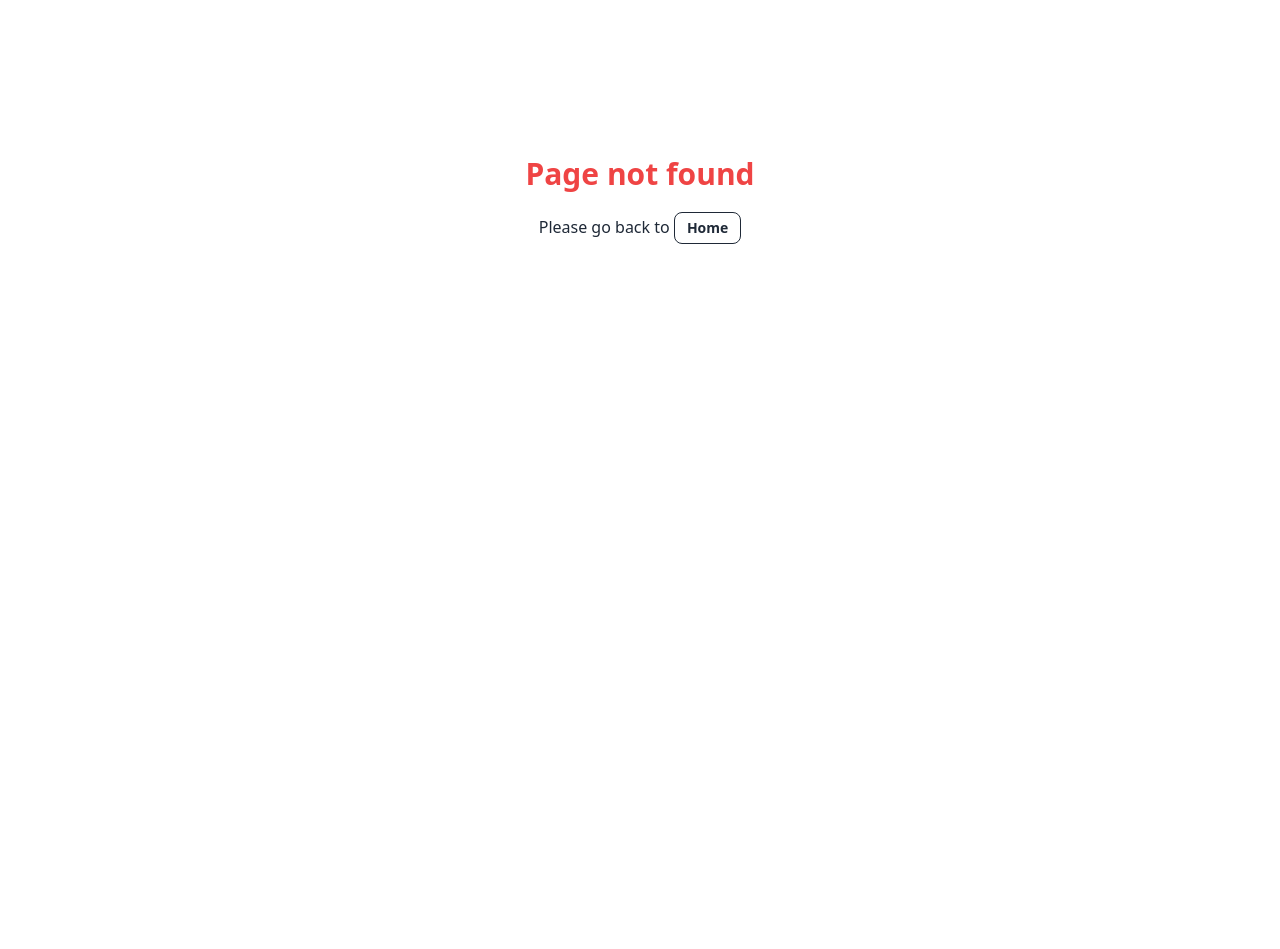
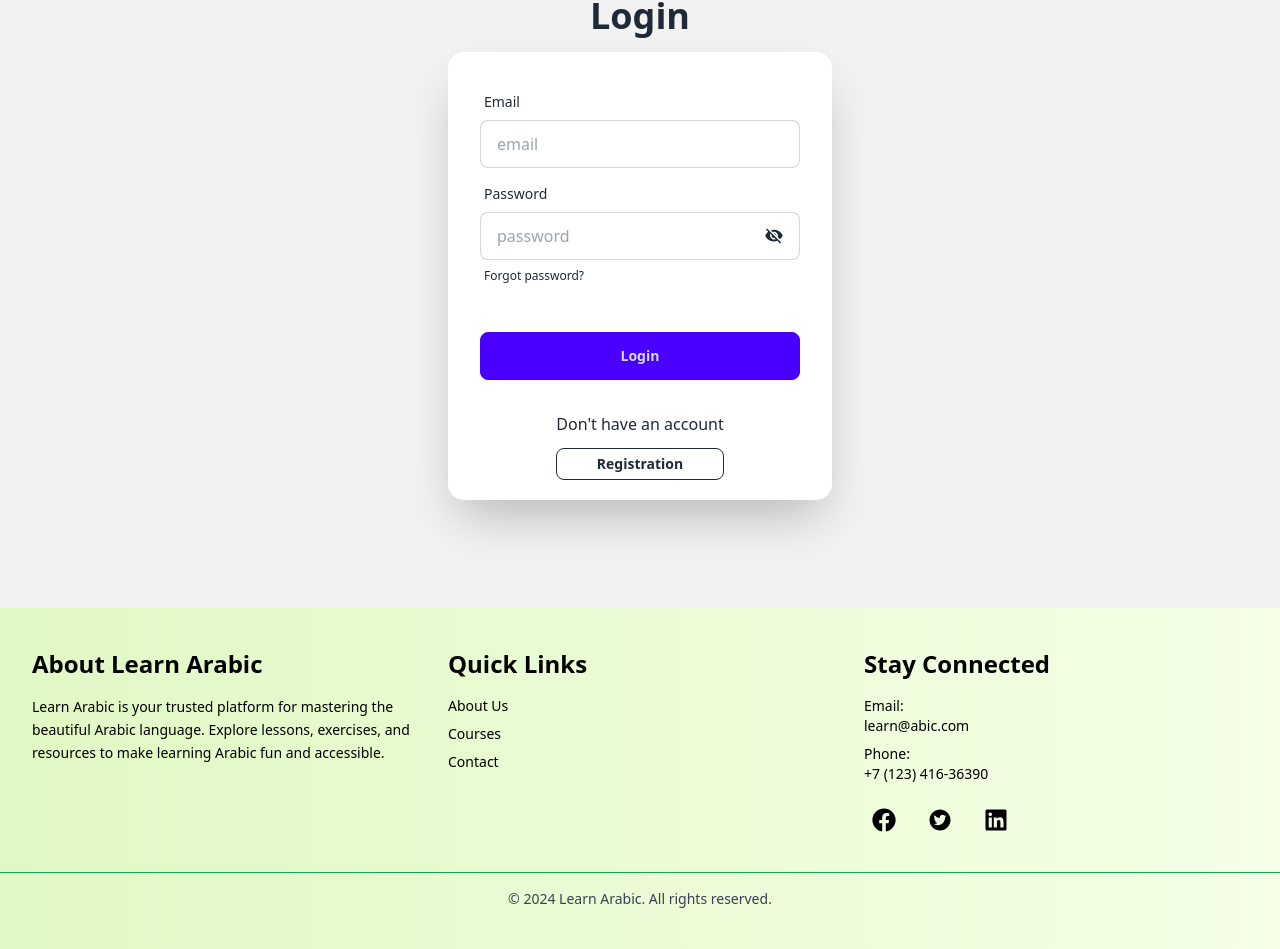
Before and after one commit to fahimKhanOnly/learn-arabic, a React (Vite) app in the folder PH-A-9/: page /login in a window 1280 px wide. Before the commit this address had no page. Shown: the part 200-1149 px from the top of the page. Before the commit the page ends 800 px from the top, so only its background shows below. Built offline with nearby package versions, Linux system fonts and the light colour scheme.

Commit message:
Added the Footer Section.

```diff
--- a/PH-A-9/package.json
+++ b/PH-A-9/package.json
@@ -13,7 +13,9 @@
     "firebase": "^11.0.2",
     "react": "^18.3.1",
     "react-dom": "^18.3.1",
-    "react-router-dom": "^6.28.0"
+    "react-icons": "^5.3.0",
+    "react-router-dom": "^6.28.0",
+    "react-toastify": "^10.0.6"
   },
   "devDependencies": {
     "@eslint/js": "^9.13.0",
--- a/PH-A-9/src/components/Footer.jsx
+++ b/PH-A-9/src/components/Footer.jsx
@@ -1,8 +1,41 @@
+import { FaFacebook, FaLinkedin } from "react-icons/fa";
+import { AiFillTwitterCircle } from "react-icons/ai";
+import { Link } from "react-router-dom";
+
+
 const Footer = () => {
     return (
-        <div>
-
+    <footer className="bg-gradient-to-r from-[#e0f8c4] to-[#f4ffe6] text-black py-10">
+        <div className="max-w-7xl mx-auto px-4 sm:px-6 lg:px-8 grid grid-cols-1 md:grid-cols-3 gap-8">
+            <div>
+                <h4 className="text-2xl font-bold mb-4">About Learn Arabic</h4>
+                <p className="text-sm leading-relaxed">Learn Arabic is your trusted platform for mastering the beautiful Arabic language.  Explore lessons, exercises, and resources to make learning Arabic fun and accessible.</p>
+            </div>
+            <div>
+                <h4 className="text-2xl font-bold mb-4">Quick Links</h4>
+                <ul className="space-y-2 text-sm">
+                <li><Link to="/about" className="hover:text-green-300">About Us</Link></li>
+                <li><Link to="/courses" className="hover:text-green-300">Courses</Link></li>
+                <li><Link to="/contact" className="hover:text-green-300">Contact</Link></li>
+                </ul>
+            </div>
+            <div>
+                <h4 className="text-2xl font-bold mb-4">Stay Connected</h4>
+                <ul className="text-sm space-y-2">
+                    <li>Email: <p className="hover:underline">learn@abic.com</p></li>
+                    <li>Phone: <p className="hover:underline">+7 (123) 416-36390</p></li>
+                </ul>
+                <div className="mt-4 flex space-x-4">
+                    <a href="https://facebook.com" target="_blank" className="p-2 rounded-full"><FaFacebook className="size-6"/></a>
+                    <a href="https://twitter.com" target="_blank" className="p-2 rounded-full"><AiFillTwitterCircle className="size-6"/></a>
+                    <a href="https://www.linkedin.com/" target="_blank" className="p-2 rounded-full"><FaLinkedin className="size-6"/></a>
+                </div>
+            </div>
         </div>
+        <div className="container mx-auto mt-8 text-center text-sm border-t border-green-600 pt-4">
+            <p className="text-gray-700">©  2024 Learn Arabic. All rights reserved.</p>
+        </div>
+    </footer>
     );
 };
 
--- /dev/null
+++ b/PH-A-9/src/components/Login.jsx
@@ -0,0 +1,73 @@
+import { Link } from "react-router-dom";
+import NavBar from "./NavBar";
+import { IoMdEyeOff, IoIosEye } from "react-icons/io";
+import { useState } from "react";
+import Footer from "./Footer";
+
+
+const Login = () => {
+    const [getEyeStatus, setEyeStatus] = useState(true);
+    const [getErr, setErr] = useState(null);
+
+    const loginHandler = e => {
+        e.preventDefault();
+        const email = e.target.email.value;
+        const pass = e.target.password.value;
+
+        const checkPass = /^(?=.*[A-Z])(?=.*[a-z]).{6,}$/;
+        if(!checkPass.test(pass)){
+            setErr("Password must be contain at least 6 characters, Uppercase letter and Lowercase letter.");
+        }
+        else{
+            setErr(null);
+        }
+    }
+    return (
+    <div>
+        <NavBar></NavBar>
+        <div className="hero bg-base-200 h-[90vh]">
+            <div className="w-full hero-content flex-col">
+                <h1 className="font-extrabold text-4xl">Login</h1>
+                <div className="card bg-base-100 w-full max-w-sm shrink-0 shadow-2xl">
+                    <form onSubmit={loginHandler} className="card-body">
+                        <div className="form-control">
+                            <label className="label">
+                                <span className="label-text">Email</span>
+                            </label>
+                            <input name="email" type="email" placeholder="email" className="input input-bordered" required />
+                        </div>
+                        <div className="form-control relative">
+                            <label className="label">
+                                <span className="label-text">Password</span>
+                            </label>
+                            <input name="password" type={getEyeStatus ? "password" : "text"} placeholder="password" className="input input-bordered" required />
+                            <span  className="absolute right-4 text-xl bottom-[46px]" onClick={() => setEyeStatus(!getEyeStatus)}>{
+                                getEyeStatus ? <IoMdEyeOff/> : <IoIosEye/>
+                            }</span>
+                            <label className="label">
+                                <a href="#" className="label-text-alt link link-hover">Forgot password?</a>
+                            </label>
+                        </div>
+
+                        {/* Error container */}
+                        <div>
+                            <p className="text-red-500">{getErr}</p>
+                        </div>
+
+                        <div className="form-control mt-6">
+                            <button className="btn btn-primary font-bold">Login</button>
+                        </div>
+                    </form>
+                    <div className="mx-auto flex flex-col gap-3 mb-5">
+                        <p className="font-medium">Don't have an account</p>
+                        <Link className="btn btn-outline btn-sm hover:bg-green-500 hover:text-black" to="/registration">Registration</Link>
+                    </div>
+                </div>
+            </div>
+        </div>
+        <Footer></Footer>
+    </div>
+    );
+};
+
+export default Login;
--- a/PH-A-9/src/components/NavBar.jsx
+++ b/PH-A-9/src/components/NavBar.jsx
@@ -1,4 +1,4 @@
-import { NavLink } from "react-router-dom";
+import { Link, NavLink } from "react-router-dom";
 import logo from "../assets/logo.png";
 
 
@@ -32,7 +32,7 @@ const NavBar = () => {
                     {navItems}
                 </ul>
                 </div>
-                <img className="w-40" src={logo} alt="" />
+                <Link to="/"><img className="w-40" src={logo} /></Link>
             </div>
             <div className="navbar-center hidden lg:flex">
                 <ul className="gap-7 menu-horizontal px-1">
@@ -40,7 +40,7 @@ const NavBar = () => {
                 </ul>
             </div>
             <div className="navbar-end">
-                <a className="btn btn-outline px-6 hover:bg-green-500 hover:text-black">Login</a>
+                <Link to="/login" className="btn btn-outline px-6 hover:bg-green-500 hover:text-black">Login</Link>
             </div>
         </div>
     );
--- /dev/null
+++ b/PH-A-9/src/components/Registration.jsx
@@ -0,0 +1,81 @@
+import { Link } from "react-router-dom";
+import NavBar from "./NavBar";
+import { useState } from "react";
+import { IoMdEyeOff, IoIosEye } from "react-icons/io";
+import Footer from "./Footer";
+
+
+const Registration = () => {
+    const [getErr, setErr] = useState(null);
+    const [getEyeStatus, setEyeStatus] = useState(true);
+    const registrationHandler = e => {
+        e.preventDefault();
+        const name = e.target.name.value;
+        const email = e.target.email.value;
+        const profile = e.target.photo.value;
+        const pass = e.target.password.value;
+        const checkPass = /^(?=.*[A-Z])(?=.*[a-z]).{6,}$/;
+        if(!checkPass.test(pass)){
+            setErr("Password must be contain at least 6 characters, Uppercase letter and Lowercase letter.");
+        }
+        else{
+            setErr(null);
+        }
+    }
+    return (
+    <div>
+        <NavBar></NavBar>
+        <div className="hero bg-base-200 h-[90vh]">
+            <div className="w-full hero-content flex-col">
+                <h1 className="font-extrabold text-4xl">Registration</h1>
+                <div className="card bg-base-100 w-full max-w-sm shrink-0 shadow-2xl">
+                    <form onSubmit={registrationHandler} className="card-body">
+                        <div className="form-control">
+                            <label className="label">
+                                <span className="label-text">Name</span>
+                            </label>
+                            <input name="name" type="text" placeholder="name" className="input input-bordered" required />
+                        </div>
+                        <div className="form-control">
+                            <label className="label">
+                                <span className="label-text">Email</span>
+                            </label>
+                            <input name="email" type="email" placeholder="email" className="input input-bordered" required />
+                        </div>
+                        <div className="form-control">
+                            <label className="label">
+                                <span className="label-text">Photo URL</span>
+                            </label>
+                            <input name="photo" type="text" placeholder="photo URL" className="input input-bordered" required />
+                        </div>
+                        <div className="form-control relative">
+                            <label className="label">
+                                <span className="label-text block">Password</span>
+                            </label>
+
+                            <input name="password" type={getEyeStatus ? "password" : "text"} placeholder="password" className="input input-bordered" required />
+                            <span  className="absolute right-4 text-xl bottom-3.5" onClick={() => setEyeStatus(!getEyeStatus)}>{
+                                getEyeStatus ? <IoMdEyeOff/> : <IoIosEye/>
+                            }</span>
+                        </div>
+                        <div>
+                            <p className="text-red-500">{getErr}</p>
+                        </div>
+                        <div className="form-control mt-6">
+                            <button className="btn btn-primary font-bold">Registration</button>
+                        </div>
+                    </form>
+
+                    <div className="mx-auto flex flex-col gap-3 mb-5">
+                        <p className="font-medium">Already have an account</p>
+                        <Link className="btn btn-outline btn-sm hover:bg-green-500 hover:text-black" to="/Login">Login</Link>
+                    </div>
+                </div>
+            </div>
+        </div>
+        <Footer></Footer>
+    </div>
+    );
+};
+
+export default Registration;
--- a/PH-A-9/src/main.jsx
+++ b/PH-A-9/src/main.jsx
@@ -7,6 +7,10 @@ import {
 } from "react-router-dom";
 import ErrPage from './ErrPage';
 import Root from './components/Root';
+import Login from './components/Login';
+import Registration from './components/Registration';
+import { ToastContainer } from 'react-toastify';
+import 'react-toastify/dist/ReactToastify.css';
 
 
 const router = createBrowserRouter([
@@ -18,10 +22,19 @@ const router = createBrowserRouter([
 
     ]
   },
+  {
+    path: "/login",
+    element: <Login></Login>
+  },
+  {
+    path: "/registration",
+    element: <Registration></Registration>
+  }
 ]);
 
 createRoot(document.getElementById('root')).render(
   <StrictMode>
     <RouterProvider router={router} />
+    <ToastContainer />
   </StrictMode>,
 )
```
Also changed, not shown: 1 other file (tests, documents, lock files or other folders).
